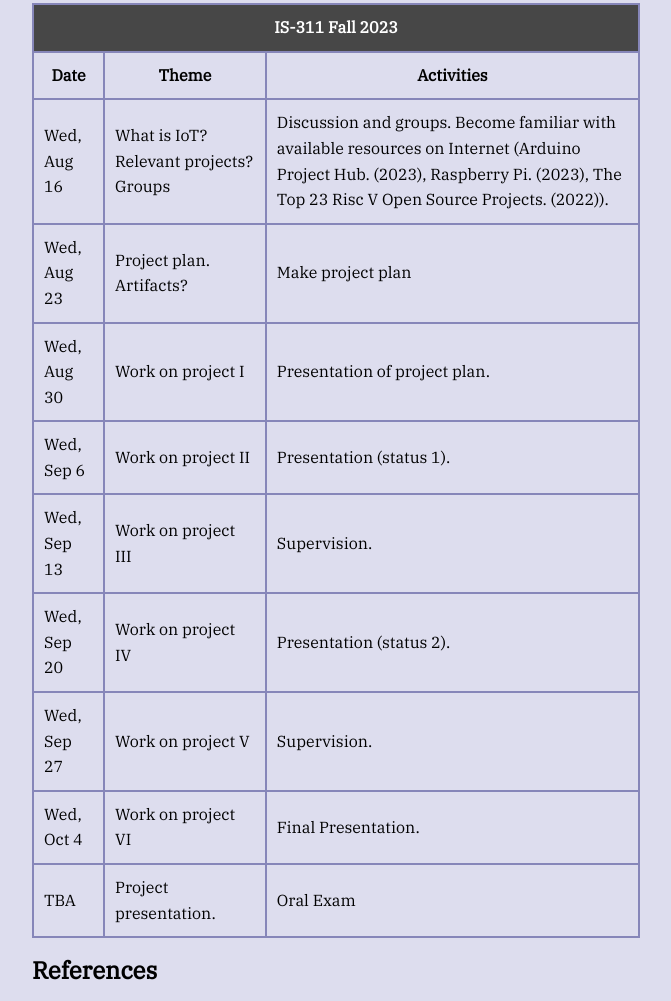
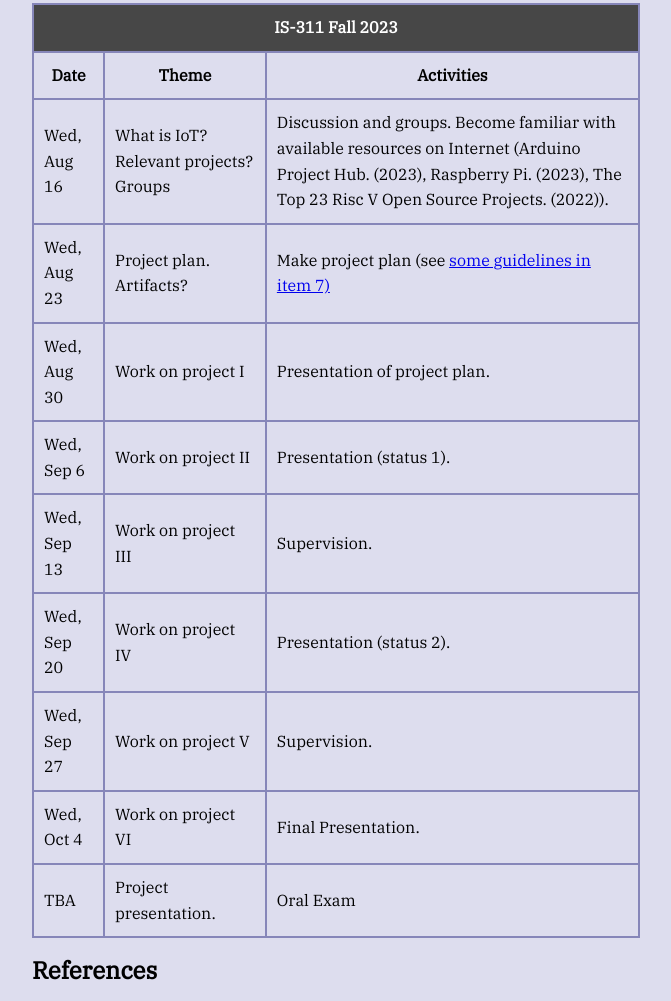
Before and after one commit to uia-worker/is311, a plain HTML site: page index.html in a window 1280 px wide. Shown: the part 6079-7080 px from the top of the page, without its empty margins (216-887 px from the left). Drawn offline with Linux system fonts and the light colour scheme.

Commit message:
added some in text references

```diff
--- a/index.html
+++ b/index.html
@@ -212,7 +212,7 @@ This gives us a formula <code>IPU = U + H + P</code>. In IS-311 you, as a studen
     <tr>
       <td>Wed, Aug 23</td>
       <td>Project plan. Artifacts?</td>
-      <td>Make project plan</td>
+      <td>Make project plan (see <a href="devart.html" target="_blank">some guidelines in item 7)</a></td>
     </tr>
     <tr>
       <td>Wed, Aug 30</td>
```
